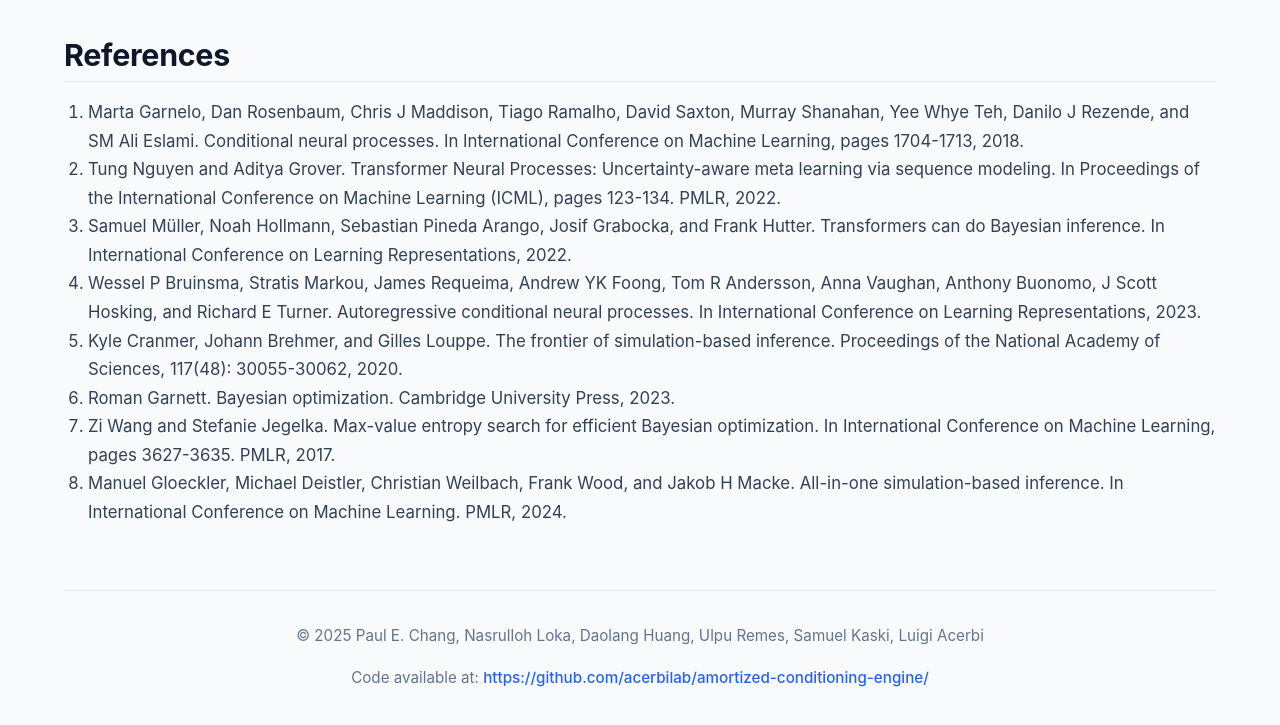
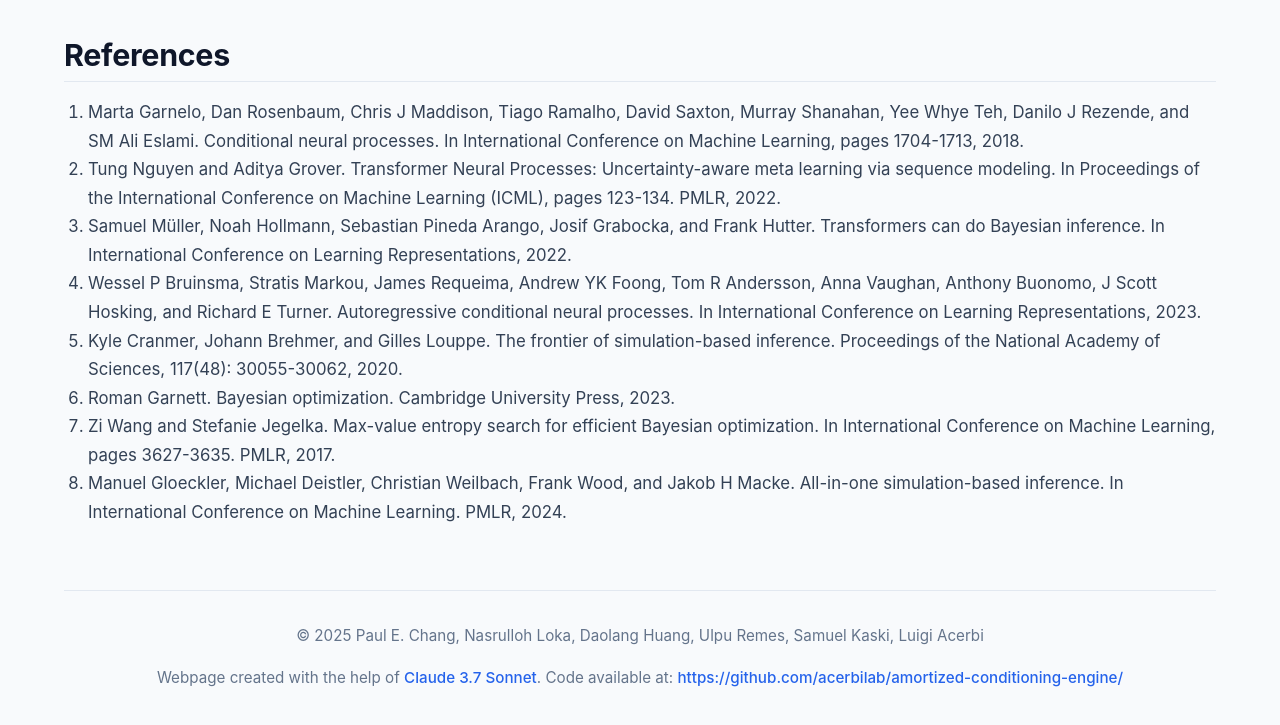
Before and after one commit to acerbilab/amortized-conditioning-engine, a plain HTML site: page docs/index.html in a window 1280 px wide. Shown: the part 6003-6728 px from the top of the page. Drawn offline with nearby package versions, Linux system fonts and the light colour scheme.

Commit message:
docs: added ack

```diff
--- a/docs/index.html
+++ b/docs/index.html
@@ -1360,7 +1360,10 @@
         Kaski, Luigi Acerbi
       </p>
       <p>
-        Code available at:
+        Webpage created with the help of
+        <a href="https://www.anthropic.com/news/claude-3-7-sonnet/"
+          >Claude 3.7 Sonnet</a
+        >. Code available at:
         <a href="https://github.com/acerbilab/amortized-conditioning-engine/"
           >https://github.com/acerbilab/amortized-conditioning-engine/</a
         >
```
